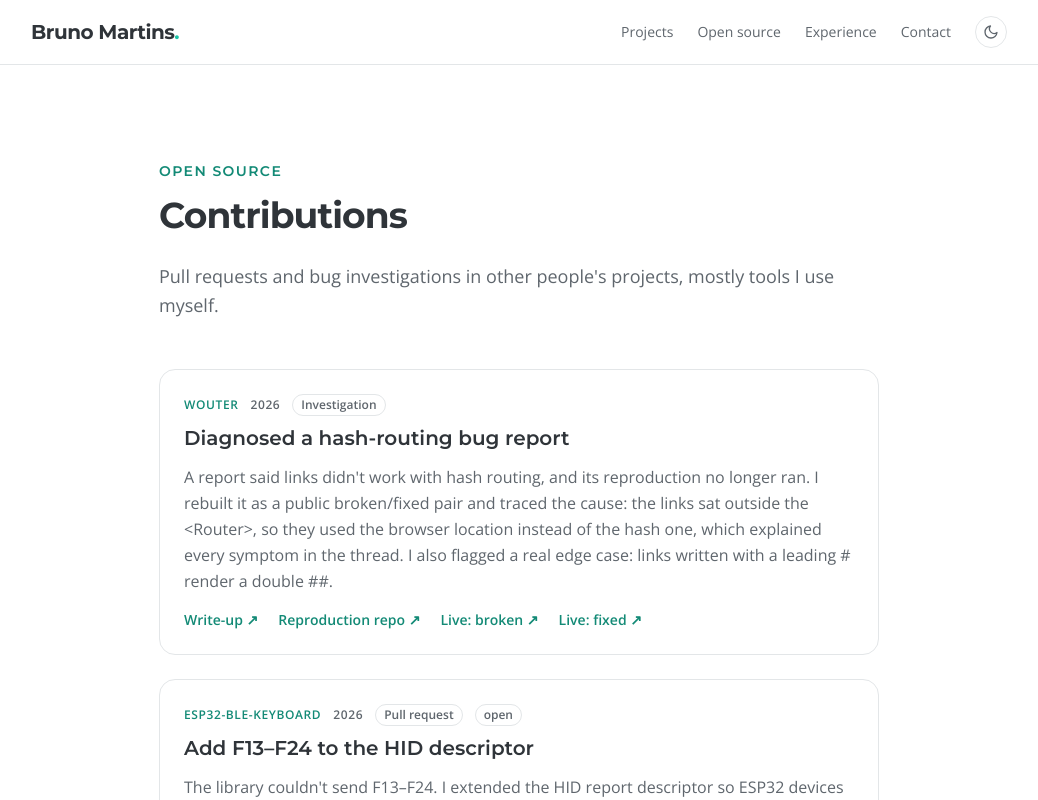
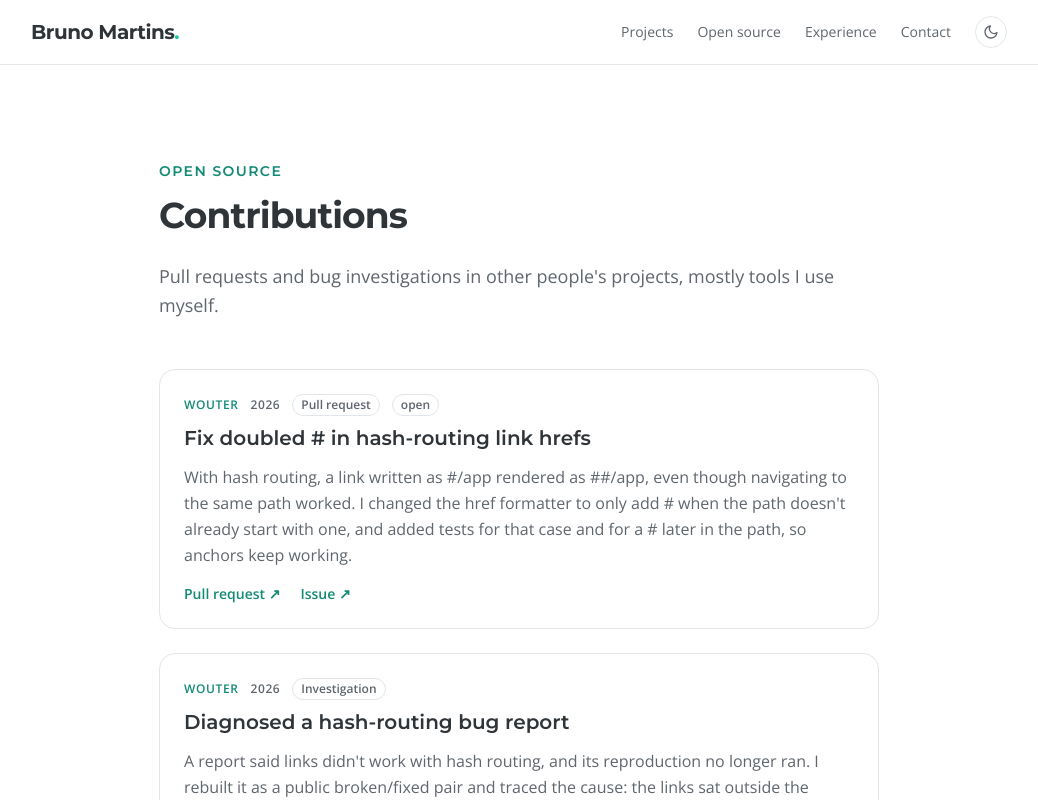
Before and after one commit to BrunMartins/portfolio, a React (Vite) app: page /open-source in a window 1280 px wide. Shown: the top 800 px of the page, without its empty margins (121-1159 px from the left). Built offline with nearby package versions, Linux system fonts and the light colour scheme; a web font is replaced by a local one.

Commit message:
Add the wouter hash-href PR to the open-source page

```diff
--- a/src/content/open-source.ts
+++ b/src/content/open-source.ts
@@ -13,6 +13,20 @@ export type Contribution = {
 };
 
 export const contributions: Contribution[] = [
+  {
+    project: "wouter",
+    repo: "https://github.com/molefrog/wouter",
+    kind: "Pull request",
+    title: "Fix doubled # in hash-routing link hrefs",
+    description:
+      "With hash routing, a link written as #/app rendered as ##/app, even though navigating to the same path worked. I changed the href formatter to only add # when the path doesn't already start with one, and added tests for that case and for a # later in the path, so anchors keep working.",
+    year: "2026",
+    status: "open",
+    links: [
+      { label: "Pull request", href: "https://github.com/molefrog/wouter/pull/587" },
+      { label: "Issue", href: "https://github.com/molefrog/wouter/issues/586" },
+    ],
+  },
   {
     project: "wouter",
     repo: "https://github.com/molefrog/wouter",
```
